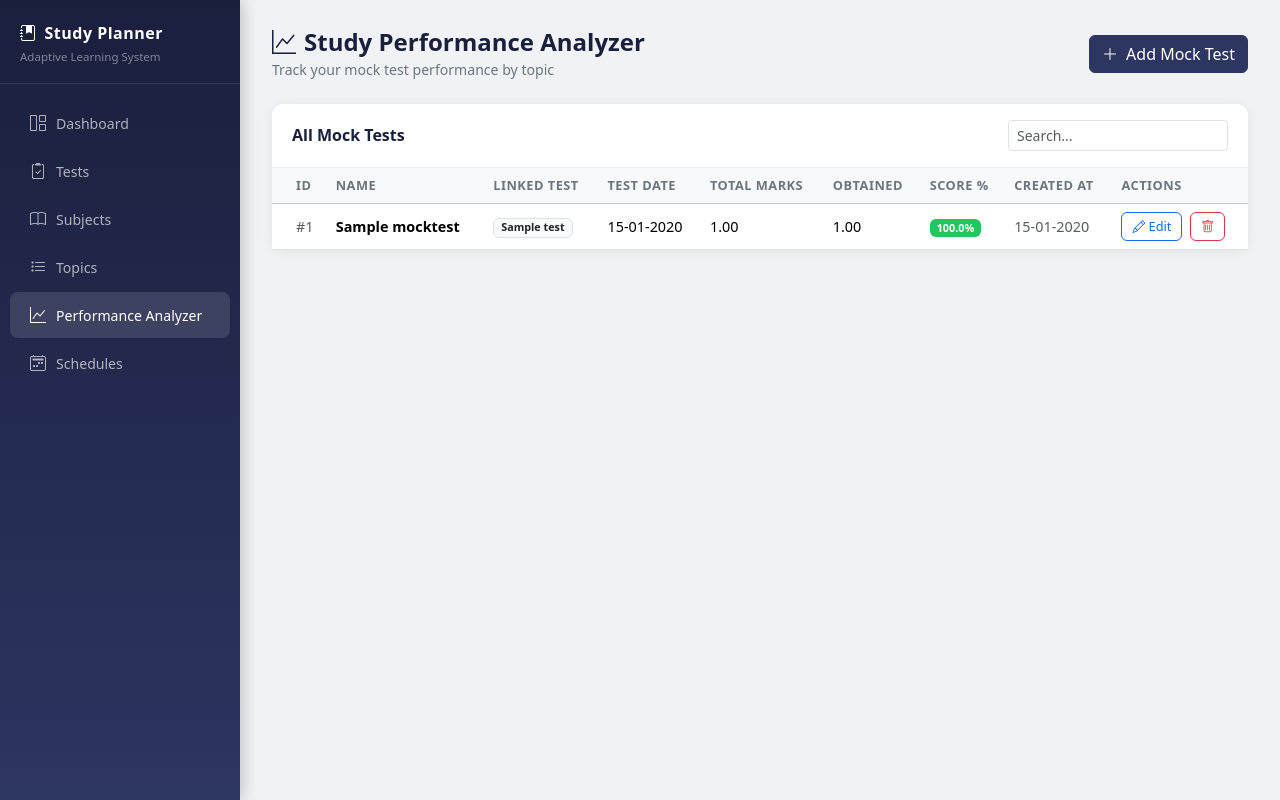
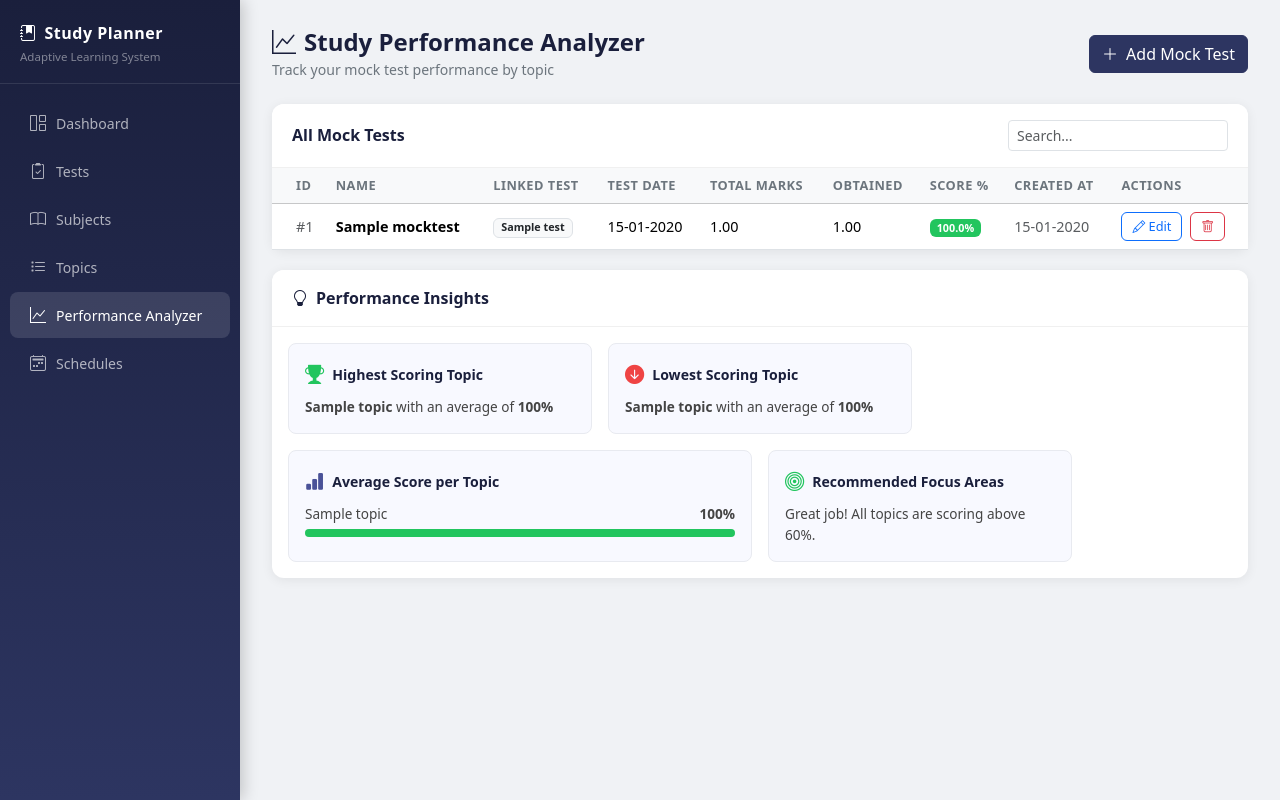
Before and after one commit to Mindruby-Technologies/AdaptiveStudyPlanner, a Flask app: page /mocktests-page in a window 1280 px wide. Run offline with Flask 3, Linux system fonts and the light colour scheme; tables that the repository leaves empty or names only in its code hold one stand-in row (values such as "Sample post").

Commit message:
analytics added

```diff
--- a/routes/mocktests.py
+++ b/routes/mocktests.py
@@ -2,6 +2,114 @@ from flask import Blueprint, request, jsonify
 from db import get_connection
 
 mocktests_bp = Blueprint("mocktests", __name__)
+
+
+@mocktests_bp.route("/mocktests/insights", methods=["GET"])
+def get_insights():
+    conn = get_connection()
+    cursor = conn.cursor(dictionary=True)
+    cursor.execute("""
+        SELECT
+            tp.id AS topic_id,
+            tp.name AS topic_name,
+            mt.id AS mocktest_id,
+            mt.name AS mocktest_name,
+            mt.test_date,
+            mtt.marks_obtained,
+            mtt.max_marks
+        FROM MockTest_topics mtt
+        JOIN MockTests mt ON mtt.mocktest_id = mt.id
+        JOIN topics tp ON mtt.topic_id = tp.id
+        ORDER BY tp.id, mt.test_date ASC
+    """)
+    rows = cursor.fetchall()
+    cursor.close()
+    conn.close()
+
+    # Build score map: { topic_id: { name, entries: [{date, pct}] } }
+    score_map = {}
+    for r in rows:
+        tid = r["topic_id"]
+        if tid not in score_map:
+            score_map[tid] = {"topic_name": r["topic_name"], "entries": []}
+        mo = float(r["marks_obtained"])
+        mm = float(r["max_marks"])
+        pct = round((mo / mm) * 100, 2) if mm else 0
+        score_map[tid]["entries"].append({
+            "mocktest_id": r["mocktest_id"],
+            "mocktest_name": r["mocktest_name"],
+            "test_date": str(r["test_date"])[:10],
+            "marks_obtained": mo,
+            "max_marks": mm,
+            "pct": pct
+        })
+
+    insights = _generate_insights(score_map)
+    return jsonify({"score_map": score_map, "insights": insights})
+
+
+def _generate_insights(score_map):
+    if not score_map:
+        return {}
+
+    avg_scores = {}
+    for tid, data in score_map.items():
+        entries = data["entries"]
+        avg_scores[tid] = {
+            "topic_name": data["topic_name"],
+            "avg": round(sum(e["pct"] for e in entries) / len(entries), 2),
+            "entries": entries
+        }
+
+    sorted_by_avg = sorted(avg_scores.values(), key=lambda x: x["avg"])
+
+    highest = sorted_by_avg[-1]
+    lowest = sorted_by_avg[0]
+
+    # Most improved: biggest positive difference between last and first entry (min 2 entries)
+    most_improved = None
+    most_improved_delta = None
+    for tid, data in score_map.items():
+        entries = data["entries"]
+        if len(entries) >= 2:
+            delta = entries[-1]["pct"] - entries[0]["pct"]
+            if most_improved_delta is None or delta > most_improved_delta:
+                most_improved_delta = delta
+                most_improved = {"topic_name": data["topic_name"], "delta": round(delta, 2)}
+
+    # Declining: last entry pct < first entry pct
+    declining = [
+        {"topic_name": data["topic_name"],
+         "delta": round(data["entries"][-1]["pct"] - data["entries"][0]["pct"], 2)}
+        for data in score_map.values()
+        if len(data["entries"]) >= 2 and data["entries"][-1]["pct"] < data["entries"][0]["pct"]
+    ]
+
+    # Focus areas: avg below 60%
+    focus_areas = [
+        {"topic_name": d["topic_name"], "avg": d["avg"]}
+        for d in sorted_by_avg if d["avg"] < 60
+    ]
+
+    # Consistency: std deviation per topic (low std = consistent)
+    consistency = []
+    for tid, data in score_map.items():
+        entries = data["entries"]
+        if len(entries) >= 2:
+            avg = sum(e["pct"] for e in entries) / len(entries)
+            std = round((sum((e["pct"] - avg) ** 2 for e in entries) / len(entries)) ** 0.5, 2)
+            consistency.append({"topic_name": data["topic_name"], "std": std, "avg": round(avg, 2)})
+    consistency.sort(key=lambda x: x["std"])
+
+    return {
+        "highest": {"topic_name": highest["topic_name"], "avg": highest["avg"]},
+        "lowest": {"topic_name": lowest["topic_name"], "avg": lowest["avg"]},
+        "averages": [{"topic_name": d["topic_name"], "avg": d["avg"]} for d in sorted_by_avg],
+        "most_improved": most_improved,
+        "declining": declining,
+        "focus_areas": focus_areas,
+        "consistency": consistency
+    }
 
 
 @mocktests_bp.route("/mocktests", methods=["GET"])
--- a/templates/mocktests.html
+++ b/templates/mocktests.html
@@ -35,6 +35,18 @@
                 <tr><td colspan="9" class="text-center py-4 text-muted">Loading...</td></tr>
             </tbody>
         </table>
+    </div>
+</div>
+
+<!-- Insights Panel -->
+<div class="row g-3 mt-1" id="insightsSection" style="display:none !important">
+    <div class="col-12">
+        <div class="card">
+            <div class="card-header"><i class="bi bi-lightbulb me-2"></i>Performance Insights</div>
+            <div class="card-body">
+                <div class="row g-3" id="insightsCards"></div>
+            </div>
+        </div>
     </div>
 </div>
 
@@ -277,6 +289,7 @@ function saveMocktest() {
             $("#linkedTest option:not(:first)").remove();
             allTopics = [];
             loadAll();
+            loadInsights();
         },
         error: function () { showToast("Something went wrong.", "danger"); }
     });
@@ -296,6 +309,7 @@ function confirmDelete() {
             showToast("Mock test deleted.", "danger");
             $("#linkedTest option:not(:first)").remove();
             loadAll();
+            loadInsights();
         },
         error: function () { showToast("Delete failed.", "danger"); }
     });
@@ -308,6 +322,105 @@ $("#searchInput").on("input", function () {
     });
 });
 
-$(document).ready(loadAll);
+$(document).ready(function () {
+    loadAll();
+    loadInsights();
+});
+
+function loadInsights() {
+    $.get("/mocktests/insights", function (data) {
+        const ins = data.insights;
+        if (!ins || !Object.keys(ins).length) {
+            $("#insightsSection").hide();
+            return;
+        }
+        $("#insightsSection").removeAttr("style");
+        const cards = [];
+
+        // Highest scoring
+        if (ins.highest) {
+            cards.push(insightCard(
+                "bi-trophy-fill", "#22c55e",
+                "Highest Scoring Topic",
+                `<strong>${ins.highest.topic_name}</strong> with an average of <strong>${ins.highest.avg}%</strong>`
+            ));
+        }
+
+        // Lowest scoring
+        if (ins.lowest) {
+            cards.push(insightCard(
+                "bi-arrow-down-circle-fill", "#ef4444",
+                "Lowest Scoring Topic",
+                `<strong>${ins.lowest.topic_name}</strong> with an average of <strong>${ins.lowest.avg}%</strong>`
+            ));
+        }
+
+        // Average per topic
+        if (ins.averages && ins.averages.length) {
+            const rows = ins.averages.map(a => {
+                const color = a.avg >= 75 ? "#22c55e" : a.avg >= 50 ? "#f59e0b" : "#ef4444";
+                const bar = `<div style="background:#f0f0f0;border-radius:4px;height:8px;margin-top:4px">
+                    <div style="width:${a.avg}%;background:${color};height:8px;border-radius:4px"></div></div>`;
+                return `<div class="mb-2"><div class="d-flex justify-content-between" style="font-size:0.85rem">
+                    <span>${a.topic_name}</span><span class="fw-semibold">${a.avg}%</span></div>${bar}</div>`;
+            }).join("");
+            cards.push(insightCard("bi-bar-chart-fill", "#4a5298", "Average Score per Topic", rows, true));
+        }
+
+        // Most improved
+        if (ins.most_improved) {
+            const sign = ins.most_improved.delta >= 0 ? "+" : "";
+            cards.push(insightCard(
+                "bi-graph-up-arrow", "#14b8a6",
+                "Most Improved Topic",
+                `<strong>${ins.most_improved.topic_name}</strong> improved by <strong>${sign}${ins.most_improved.delta}%</strong> from first to latest attempt`
+            ));
+        }
+
+        // Declining
+        if (ins.declining && ins.declining.length) {
+            const list = ins.declining.map(d =>
+                `<li><strong>${d.topic_name}</strong> — <span class="text-danger">${d.delta}%</span></li>`
+            ).join("");
+            cards.push(insightCard("bi-graph-down-arrow", "#f59e0b", "Declining Topics", `<ul class="mb-0 ps-3">${list}</ul>`, true));
+        }
+
+        // Focus areas
+        if (ins.focus_areas && ins.focus_areas.length) {
+            const list = ins.focus_areas.map(f =>
+                `<li><strong>${f.topic_name}</strong> — avg <span class="text-danger">${f.avg}%</span></li>`
+            ).join("");
+            cards.push(insightCard("bi-bullseye", "#dc2626", "Recommended Focus Areas", `<ul class="mb-0 ps-3">${list}</ul>`, true));
+        } else if (ins.averages && ins.averages.length) {
+            cards.push(insightCard("bi-bullseye", "#22c55e", "Recommended Focus Areas", "Great job! All topics are scoring above 60%."));
+        }
+
+        // Consistency
+        if (ins.consistency && ins.consistency.length) {
+            const list = ins.consistency.map(c => {
+                const label = c.std <= 5 ? "<span class='badge' style='background:#22c55e;color:#fff'>Consistent</span>"
+                    : c.std <= 15 ? "<span class='badge' style='background:#f59e0b;color:#fff'>Moderate</span>"
+                    : "<span class='badge' style='background:#ef4444;color:#fff'>Inconsistent</span>";
+                return `<li><strong>${c.topic_name}</strong> — avg ${c.avg}%, std ±${c.std}% ${label}</li>`;
+            }).join("");
+            cards.push(insightCard("bi-activity", "#7c3aed", "Score Consistency", `<ul class="mb-0 ps-3">${list}</ul>`, true));
+        }
+
+        $("#insightsCards").html(cards.join(""));
+    });
+}
+
+function insightCard(icon, color, title, body, wide = false) {
+    return `
+    <div class="col-md-${wide ? 6 : 4}">
+        <div class="p-3 rounded-3 h-100" style="background:#f8f9ff;border:1px solid #e8eaf0">
+            <div class="d-flex align-items-center gap-2 mb-2">
+                <i class="bi ${icon}" style="color:${color};font-size:1.2rem"></i>
+                <span class="fw-semibold" style="font-size:0.88rem;color:#1a1f3c">${title}</span>
+            </div>
+            <div style="font-size:0.85rem;color:#444">${body}</div>
+        </div>
+    </div>`;
+}
 </script>
 {% endblock %}
```
